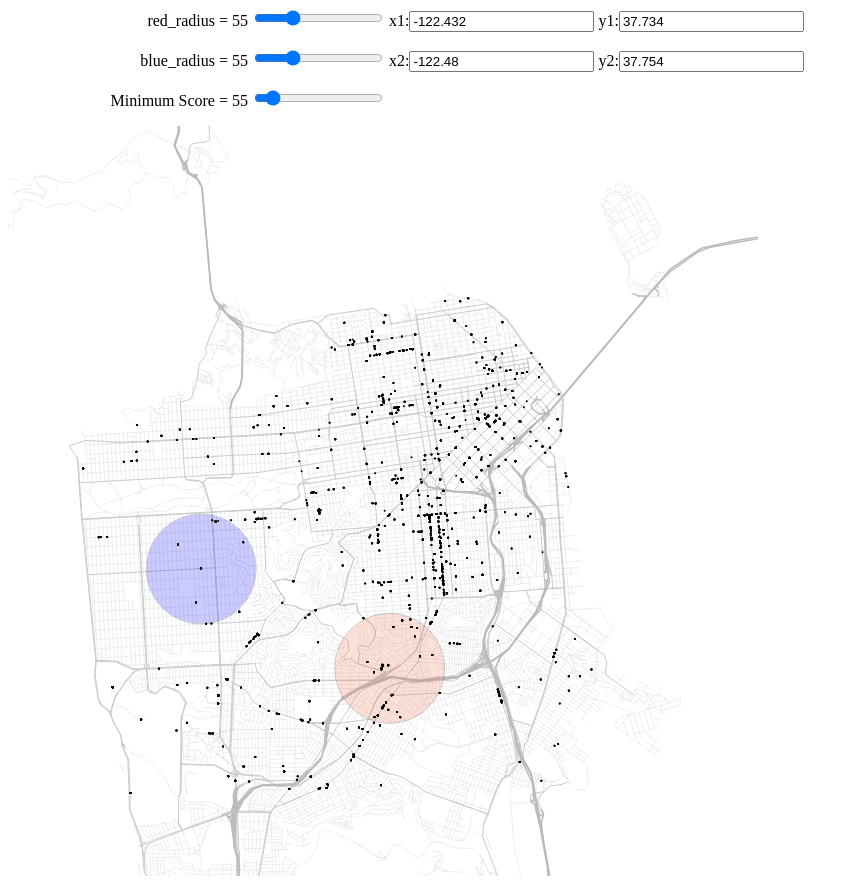
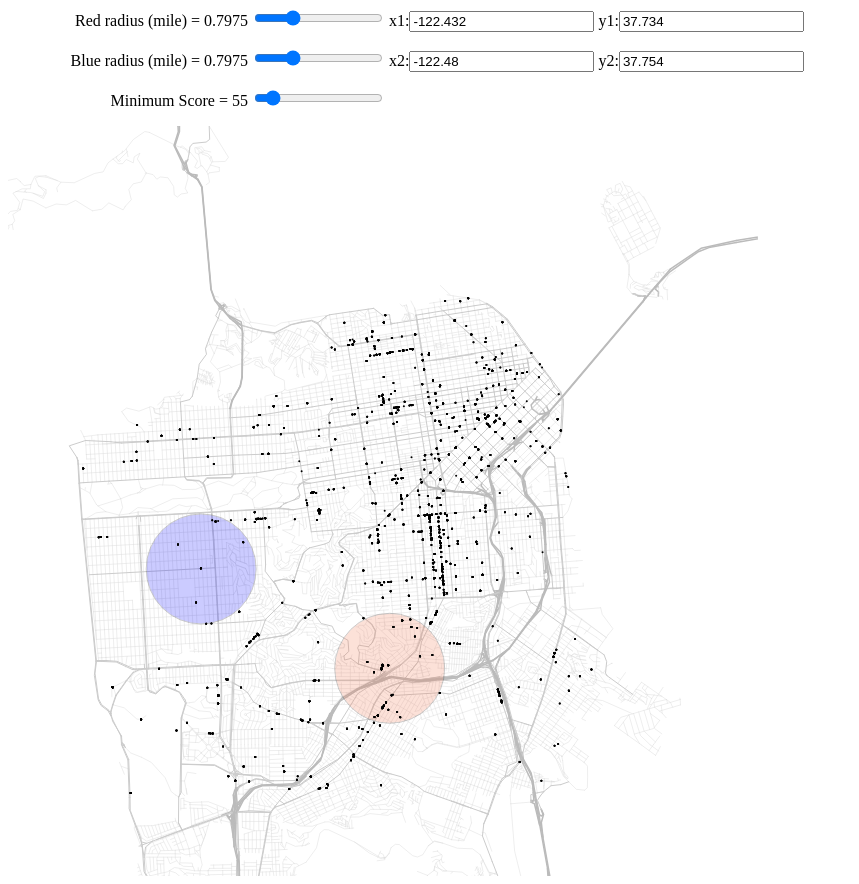
Before and after one commit to xycFromUIUC/SFRestaurant, a plain HTML site: page index.html in a window 1280 px wide. Shown: the whole page, without its empty margins (0-859 px from the left). Drawn offline with nearby package versions, Linux system fonts and the light colour scheme.

Commit message:
support mile unit

```diff
--- a/index.html
+++ b/index.html
@@ -3,7 +3,7 @@
 <p>
   <label for="nR"
          style="display: inline-block; width: 240px; text-align: right">
-         red_radius = <span id="nRv">…</span>
+         Red radius (mile) = <span id="nRv">…</span>
   </label>
   <input type="range" min="1" max="200" id="nR">
         <label>x1:<input type="text" id="x1"></label>
@@ -14,7 +14,7 @@
 <p>
   <label for="nRadius1"
          style="display: inline-block; width: 240px; text-align: right">
-         blue_radius = <span id="nRadius-value1">…</span>
+         Blue radius (mile) = <span id="nRadius-value1">…</span>
   </label>
   <input type="range" min="1" max="200" id="nRadius1">
         <label>x2:<input type="text" id="x2"></label>
@@ -259,7 +259,7 @@ update1(55);
 function update1(nR) {
 
   // adjust the text on the range slider
-  d3.select("#nRv").text(nR);
+  d3.select("#nRv").text(nR * 2.9 / 200);
   d3.select("#nR").property("value", nR);
 
   // update the circle radius
@@ -283,7 +283,7 @@ update(55);
 function update(nRadius1) {
 
   // adjust the text on the range slider
-  d3.select("#nRadius-value1").text(nRadius1);
+  d3.select("#nRadius-value1").text(nRadius1 * 2.9 / 200);
   d3.select("#nRadius1").property("value", nRadius1);
 
   // update the circle radius
```
